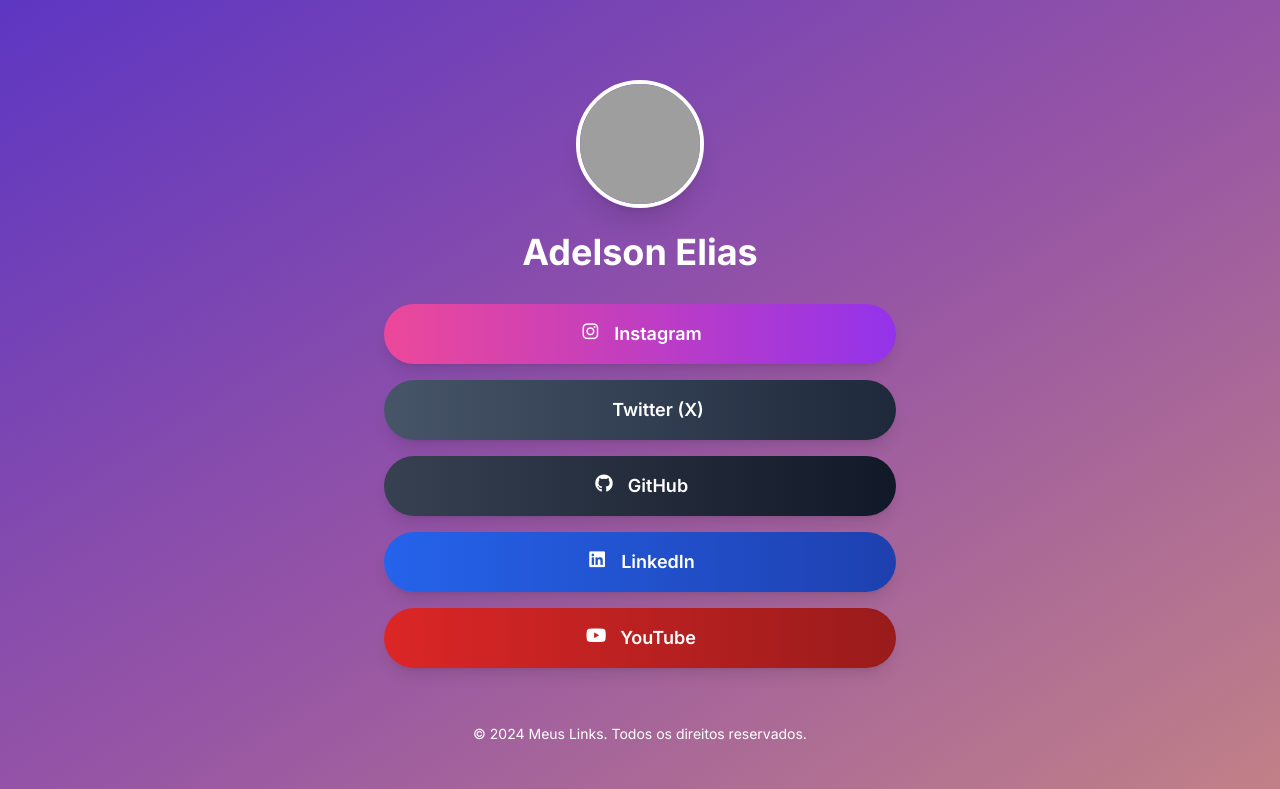
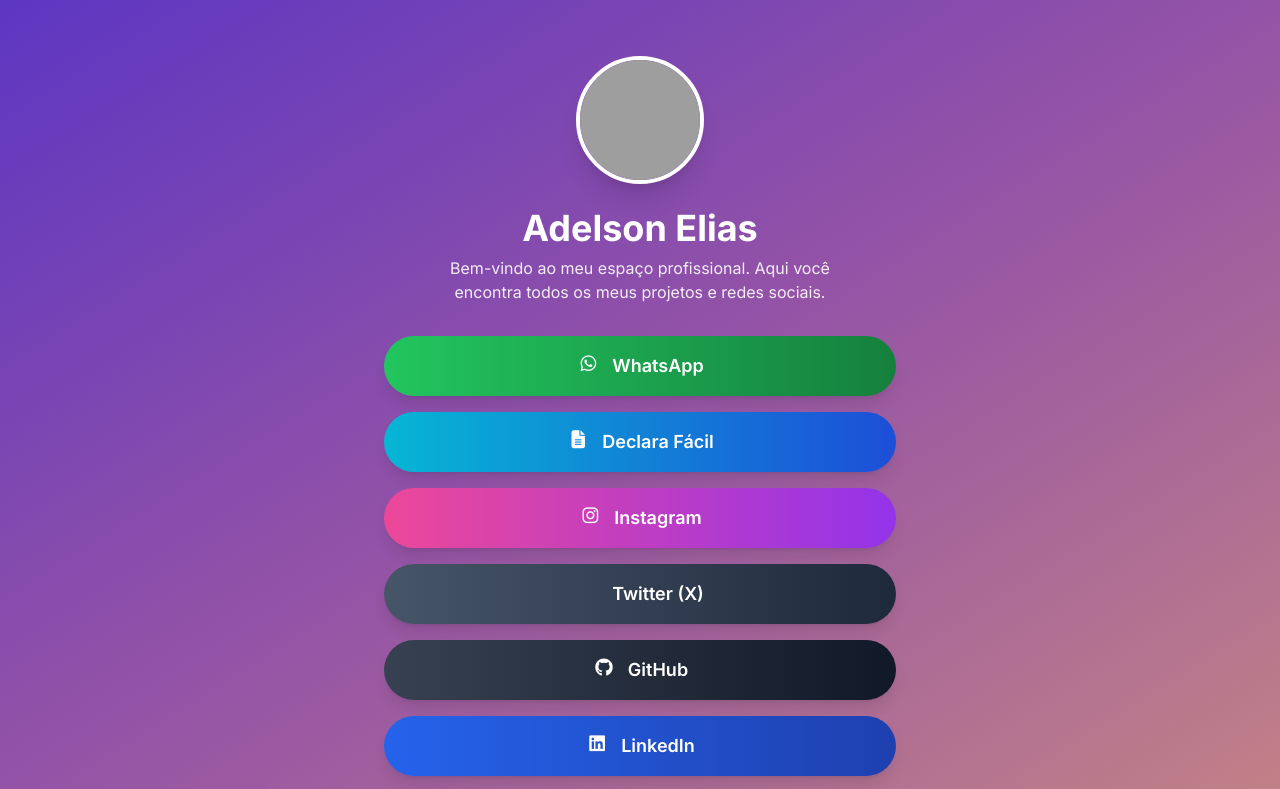
Before and after one commit to adehas25/meuslinks, a plain HTML site: page index.html in a window 1280 px wide. Shown: the top 789 px of the page. Drawn offline with nearby package versions, Linux system fonts and the light colour scheme; grey boxes are pictures that could not be loaded; some icons are missing.

Commit message:
Sua mensagem descritiva aqui

```diff
--- a/index.html
+++ b/index.html
@@ -59,7 +59,12 @@
         </div>
 
         <!-- Título/Nome -->
-        <h1 class="title text-3xl md:text-4xl font-bold mb-8">Adelson Elias</h1>
+        <h1 class="title text-3xl md:text-4xl font-bold mb-2">Adelson Elias</h1>
+
+        <!-- Texto de boas-vindas profissional -->
+        <p class="mb-8 text-sm md:text-base opacity-90 leading-relaxed max-w-sm mx-auto">
+            Bem-vindo ao meu espaço profissional. Aqui você encontra todos os meus projetos e redes sociais.
+        </p>
 
         <!-- Contêiner de links -->
         <div id="links-container" class="space-y-4">
@@ -74,6 +79,8 @@
     <script>
         // Array de objetos com seus links
         const socialLinks = [
+            { name: "WhatsApp", url: "https://wa.me/5581998721990", icon: "fab fa-whatsapp", color: "from-green-500 to-green-700" },
+            { name: "Declara Fácil", url: "https://adehas25.github.io/declarafacil/", icon: "fas fa-file-alt", color: "from-cyan-500 to-blue-700" },
             { name: "Instagram", url: "https://www.instagram.com/adelsonelias", icon: "fab fa-instagram", color: "from-pink-500 to-purple-600" },
             { name: "Twitter (X)", url: "https://twitter.com/adelsoneliash", icon: "fab fa-x-twitter", color: "from-slate-600 to-slate-800" },
             { name: "GitHub", url: "https://github.com/adehas25", icon: "fab fa-github", color: "from-gray-700 to-gray-900" },
```
